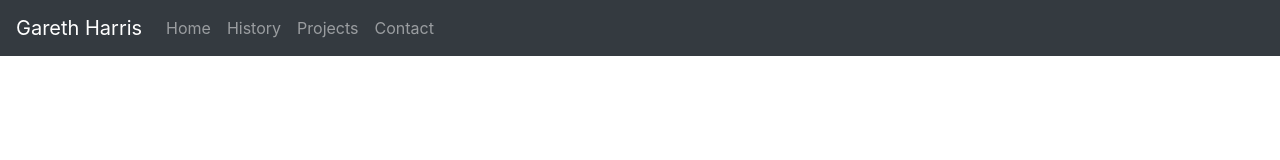
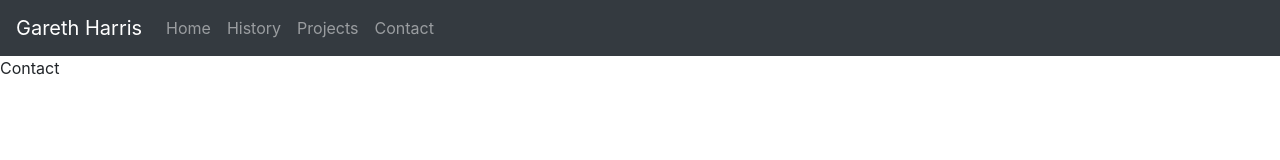
Before and after one commit to gdharris1000/hiregareth, a Vue app: page /contact in a window 1280 px wide. Shown: the top 160 px of the page. Built offline with nearby package versions, Linux system fonts and the light colour scheme.

Commit message:
contact component added and added to nav

```diff
--- /dev/null
+++ b/src/components/Contact.vue
@@ -0,0 +1,9 @@
+<template>
+    <div>Contact</div>
+</template>
+
+<script>
+export default {
+    name: 'Contact'
+}
+</script>
--- a/src/components/NavBar.vue
+++ b/src/components/NavBar.vue
@@ -16,7 +16,7 @@
                 <router-link to="/projects" class="nav-link">Projects</router-link>
             </li>
             <li class="nav-item">
-                <a class="nav-link" href="#">Contact</a>
+                <router-link to="/contact" class="nav-link">Contact</router-link>
             </li>
             </ul>
         </div>
--- a/src/main.js
+++ b/src/main.js
@@ -4,6 +4,7 @@ import App from './App.vue';
 import HomeScreen from './components/HomeScreen'
 import Projects from './components/Projects'
 import History from './components/History'
+import Contact from './components/Contact'
 
 Vue.use(VueRouter);
 
@@ -13,6 +14,7 @@ export const router = new VueRouter({
     {path: '/', component: HomeScreen},
     {path: '/projects', component: Projects},
     {path: '/history', component: History},
+    {path: '/contact', component: Contact},
   ]
 });
 
```
